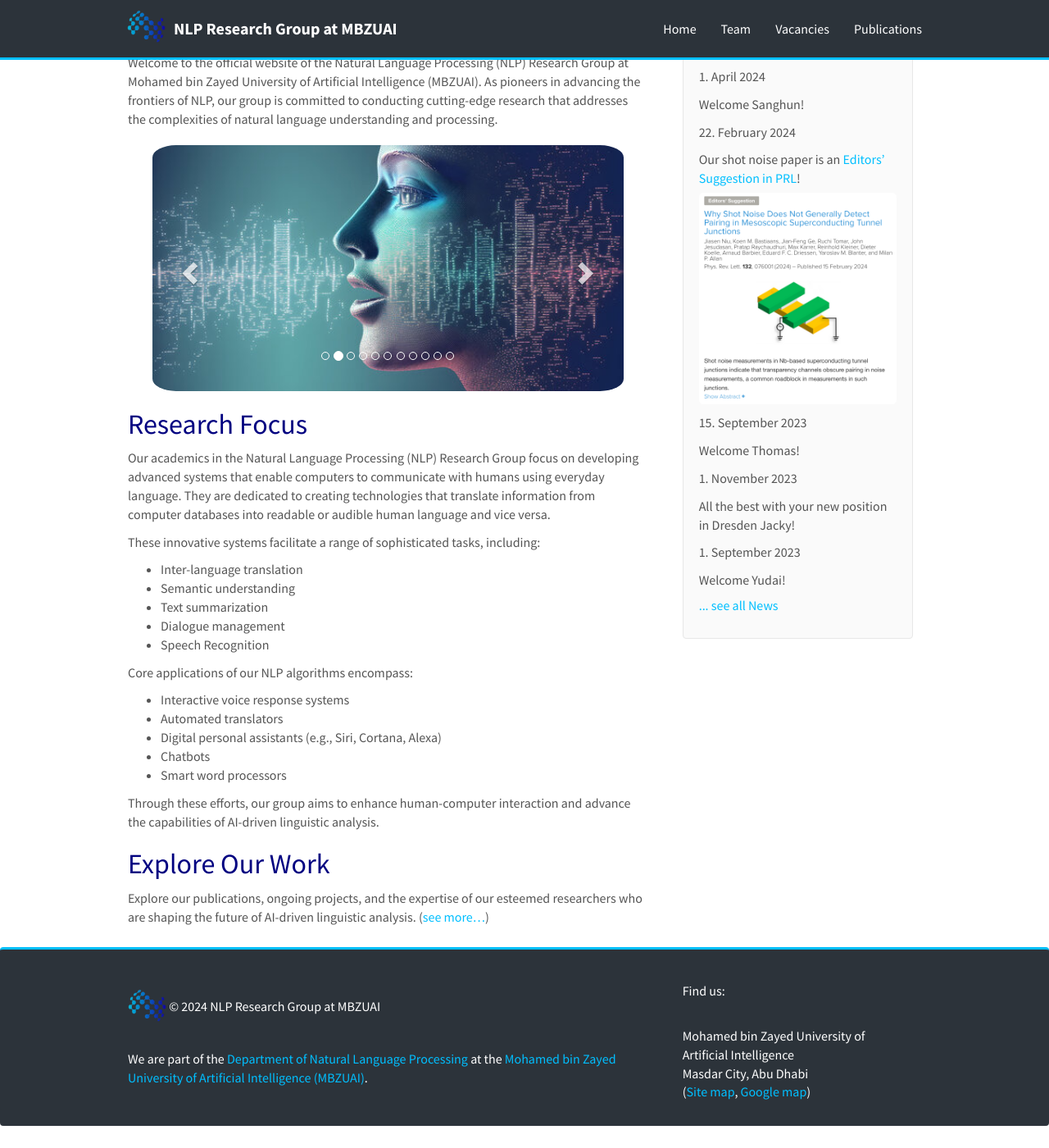
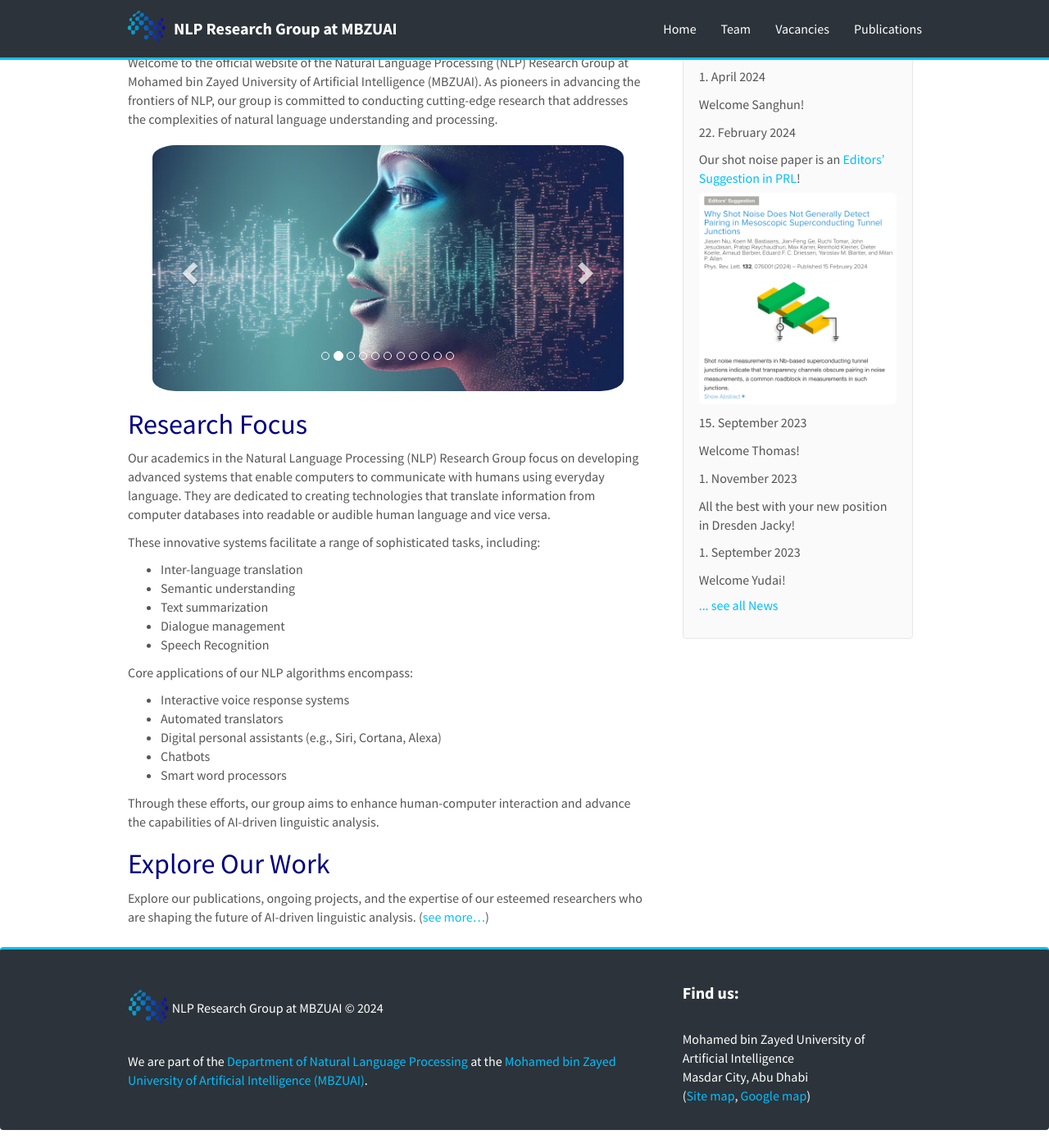
Before and after one commit to RamzaBasharat/MBZUAI, a Jekyll site: the page built from _pages/home.md, in a window 1280 px wide and 1400 px high, scrolled down 75 px. Shown: the whole window at 82% size. Built offline with Jekyll 4.4.1, drawn with Linux system fonts in a browser that asks for light colours; nearby versions of some CDN libraries.

Commit message:
updating footer

```diff
--- a/_includes/footer.html
+++ b/_includes/footer.html
@@ -4,15 +4,15 @@
 	  <div class="row bg-color">
 		<div class="col-sm-8">
 
-		  <p><img src="{{ site.url }}{{ site.baseurl }}/images/icon/icon.png" alt="Logo" height="40px">
-         &copy 2024 NLP Research Group at MBZUAI</p>
+		  <p><img src="{{ site.url }}{{ site.baseurl }}/images/icon/icon.png" alt="Logo" height="43px">
+          NLP Research Group at MBZUAI &copy 2024</p>
 
               <p>We are part of the <a href="https://mbzuai.ac.ae/research/department/natural-language-processing-department/" target="_blank">Department of Natural Language Processing</a> at the<a href="https://mbzuai.ac.ae/" target="_blank"> Mohamed bin Zayed University of Artificial Intelligence (MBZUAI)</a>.</p>
 
 		</div>
 
 		<div class="col-sm-4">
-			<h5 class="white">Find us:</h5><br />
+			<h4 class="white"><b>Find us:</b></h4><br />
 			 Mohamed bin Zayed University of<br />
 			Artificial Intelligence <br />
 			Masdar City, Abu Dhabi <br />
--- a/css/main.scss
+++ b/css/main.scss
@@ -135,6 +135,14 @@ color: #00bfff;
 background-color: #2c333a;
 color: #fff;
 }
+
+.copyright{
+color: #c8dbea;
+}
+
+.copyright .img{
+margin-right:10px;
+}
 //-----------------
 
 /* Navbar background and text color */
@@ -143,6 +151,7 @@ color: #fff;
     border: none; /* Remove the default border */
     border-bottom: 3px solid #00bfff;
     padding: 10px 0px;
+    border-radius: 0px;
 }
 
 .navbar-default .navbar-header {
@@ -204,11 +213,3 @@ color: #fff;
     text-decoration: none;
     text-transform: none;
 }
-
-/* Footer logo */
-#footer-logo {
-    height: 40px; /* Adjust the height of the logo */
-    width: auto; /* Maintain aspect ratio */
-//     margin-bottom: 10px; /* Space below the logo */
-    margin-right: 10px; /* Space below the logo */
-}
```
